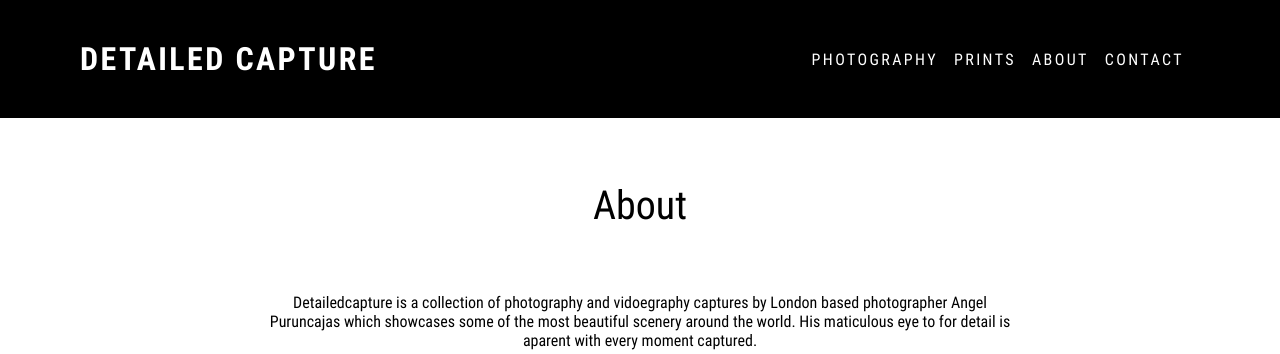
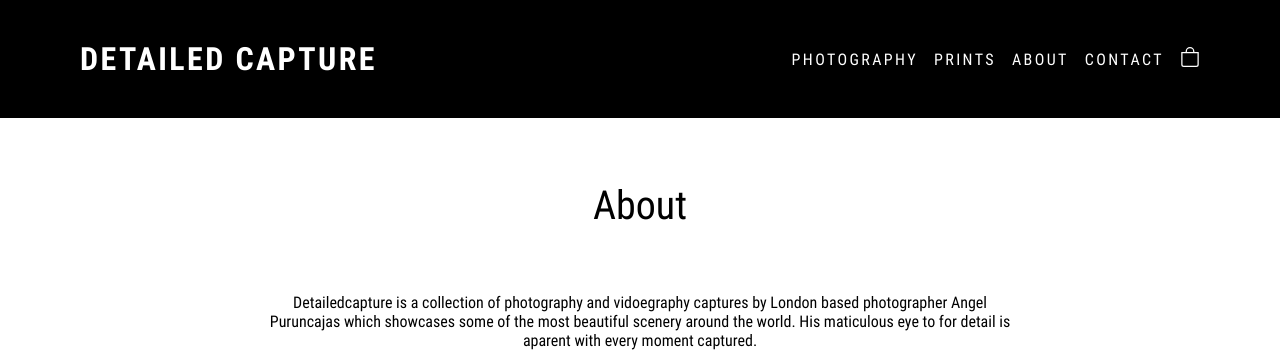
Before and after one commit to AEfrain23/DetailedCapture, a Node server app: page /about in a window 1280 px wide. Shown: the top 354 px of the page. Run offline with Node 20, Linux system fonts and the light colour scheme.

Commit message:
Navigation bar update to include cart icon.

```diff
--- a/public/styles/navbar.css
+++ b/public/styles/navbar.css
@@ -1,5 +1,9 @@
 
 /* --------------------- ENTIRE BODY --------------------- */
+
+.red {
+  background-color: red;
+}
 
 body {
   background-color: white;
@@ -46,6 +50,16 @@ header {
   color: white;
   text-decoration: none;
   /* border-bottom: 1px solid rgb(120, 120, 120); */
+}
+
+.cart-icon {
+  color: white;
+}
+
+.cart-container {
+  display: flex;
+  justify-content: center;
+  align-items: center;
 }
 
 .mobile-navbar-toggle {
@@ -123,6 +137,12 @@ header {
     text-decoration: none;
     border-bottom: 1px solid rgb(120, 120, 120);
   }
+
+  .cart-container {
+    gap: 0.65rem;
+    flex-direction: row-reverse;
+  }
+
 }
 
 @media (max-width: 576px) {
--- a/views/index.ejs
+++ b/views/index.ejs
@@ -3,6 +3,7 @@
 
 <div class="page-header">
   <div class="page-title">Photography</div>
+  <p>Hello</p>
 </div>
 
   <div class="photo-container">
--- a/views/partials/header.ejs
+++ b/views/partials/header.ejs
@@ -17,6 +17,7 @@
   <header>
     <div class="navbar-container">
       <h1 class="brand-name">DETAILED CAPTURE</h1>
+      <div class="cart-container">
         <button aria-controls="navbar" aria-expanded="false" class="mobile-navbar-toggle"></button>
         <ul class="menu-options" data-visible="false">
           <a href="/"><li>PHOTOGRAPHY</li></a>
@@ -24,6 +25,14 @@
           <a href="/about"><li>ABOUT</li></a>
           <a href="/contact"><li>CONTACT</li></a>
         </ul>
+        <a href="" class="cart-icon">
+          <svg xmlns="http://www.w3.org/2000/svg" width="20" height="24" fill="currentColor" class="bi bi-bag"
+            viewBox="0 0 16 16">
+            <path
+              d="M8 1a2.5 2.5 0 0 1 2.5 2.5V4h-5v-.5A2.5 2.5 0 0 1 8 1m3.5 3v-.5a3.5 3.5 0 1 0-7 0V4H1v10a2 2 0 0 0 2 2h10a2 2 0 0 0 2-2V4zM2 5h12v9a1 1 0 0 1-1 1H3a1 1 0 0 1-1-1z" />
+          </svg>
+        </a>
+      </div>
     </div>
   </header>
 
```
Also changed, not shown: public/images/bag.svg (added), public/images/cart.svg (added), public/index.js (indentation only). Lines whose indentation alone changed are shown as unchanged.
